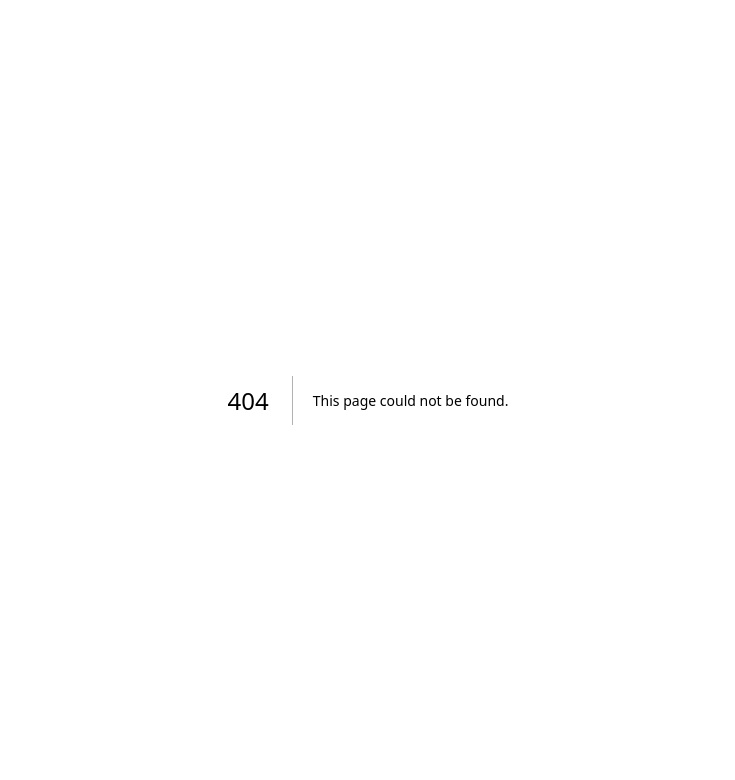
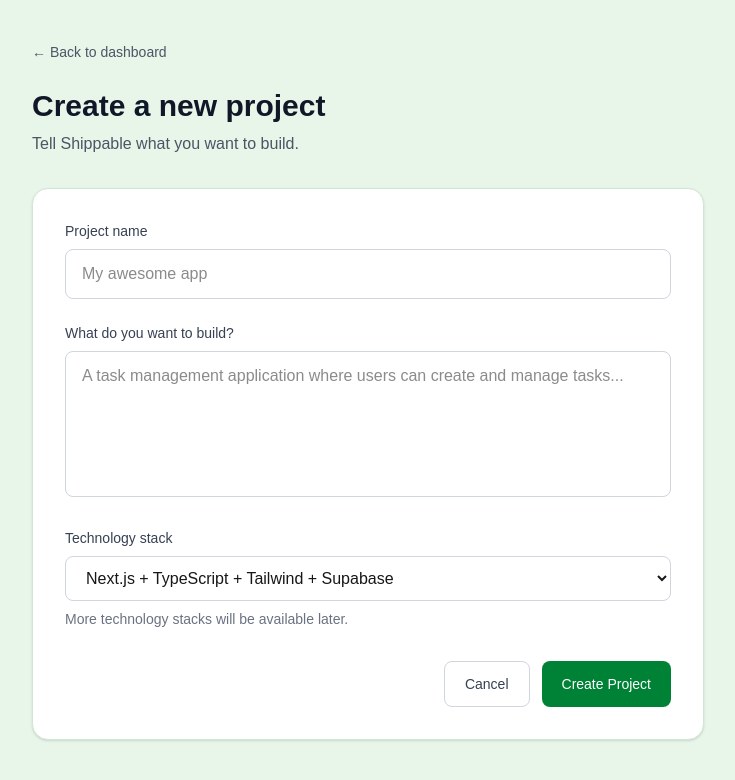
Before and after one commit to bmhmm/shippable, a Next.js app: page /projects/new in a window 1280 px wide. Before the commit this address had no page. Shown: the top 780 px of the page, without its empty margins (272-1007 px from the left). Built offline with nearby package versions, Linux system fonts and the light colour scheme.

Commit message:
feat: add dashboard and project creation UI

```diff
--- a/app/dashboard/page.tsx
+++ b/app/dashboard/page.tsx
@@ -16,26 +16,85 @@ export default function DashboardPage() {
   }
 
   return (
-    <main className="min-h-screen bg-[#E8F5E9] px-6 py-10">
-      <div className="mx-auto max-w-6xl">
-        <div className="flex items-center justify-between">
-          <div>
-            <h1 className="text-3xl font-bold text-gray-900">
-              Welcome to Shippable
-            </h1>
-
-            <p className="mt-2 text-gray-600">
-              Your dashboard is ready.
-            </p>
-          </div>
+    <main className="min-h-screen bg-[#E8F5E9]">
+      {/* Top bar */}
+      <header className="border-b border-[#D1E7D5] bg-white">
+        <div className="flex h-16 items-center justify-between px-6">
+          <h1 className="text-xl font-bold text-gray-900">
+            Shippable
+          </h1>
 
           <button
             onClick={handleLogout}
-            className="rounded-lg bg-red-600 px-5 py-2.5 font-medium text-white hover:bg-red-700"
+            className="rounded-lg border border-gray-300 px-4 py-2 text-sm font-medium text-gray-700 hover:bg-gray-100"
           >
             Log out
           </button>
         </div>
+      </header>
+
+      <div className="flex min-h-[calc(100vh-4rem)]">
+        {/* Sidebar */}
+        <aside className="w-60 border-r border-[#D1E7D5] bg-white p-4">
+          <nav className="space-y-2">
+            <button className="w-full rounded-lg bg-green-100 px-4 py-3 text-left text-sm font-medium text-green-800">
+              Dashboard
+            </button>
+
+            <button className="w-full rounded-lg px-4 py-3 text-left text-sm text-gray-600 hover:bg-gray-100">
+              Projects
+            </button>
+
+            <button className="w-full rounded-lg px-4 py-3 text-left text-sm text-gray-600 hover:bg-gray-100">
+              Settings
+            </button>
+          </nav>
+        </aside>
+
+        {/* Main content */}
+        <section className="flex-1 p-8">
+          <div className="mx-auto max-w-6xl">
+            <div className="flex items-center justify-between">
+              <div>
+                <h2 className="text-3xl font-bold text-gray-900">
+                  Dashboard
+                </h2>
+
+                <p className="mt-2 text-gray-600">
+                  Build, manage, and ship your applications.
+                </p>
+              </div>
+
+             <button
+                  onClick={() => router.push("/projects/new")}
+                  className="rounded-lg bg-green-700 px-5 py-3 font-medium text-white hover:bg-green-800"
+             >
+                + New Project
+             </button>
+            </div>
+
+            {/* Projects */}
+            <div className="mt-10">
+              <h3 className="text-lg font-semibold text-gray-900">
+                Your Projects
+              </h3>
+
+              <div className="mt-4 rounded-xl border border-dashed border-gray-300 bg-white p-12 text-center">
+                <h4 className="text-lg font-semibold text-gray-900">
+                  No projects yet
+                </h4>
+
+                <p className="mt-2 text-sm text-gray-500">
+                  Create your first project and start building with AI.
+                </p>
+
+                <button className="mt-6 rounded-lg bg-green-700 px-5 py-3 text-sm font-medium text-white hover:bg-green-800">
+                  Create your first project
+                </button>
+              </div>
+            </div>
+          </div>
+        </section>
       </div>
     </main>
   );
--- /dev/null
+++ b/app/projects/new/page.tsx
@@ -0,0 +1,138 @@
+"use client";
+
+import { FormEvent, useState } from "react";
+import { useRouter } from "next/navigation";
+
+export default function NewProjectPage() {
+  const router = useRouter();
+
+  const [name, setName] = useState("");
+  const [description, setDescription] = useState("");
+  const [stack, setStack] = useState("Next.js");
+
+  function handleSubmit(event: FormEvent<HTMLFormElement>) {
+    event.preventDefault();
+
+    console.log({
+      name,
+      description,
+      stack,
+    });
+
+    // For now, just go back to the dashboard.
+    // We'll save the project to Supabase later.
+    router.push("/dashboard");
+  }
+
+  return (
+    <main className="min-h-screen bg-[#E8F5E9] px-6 py-10">
+      <div className="mx-auto max-w-2xl">
+        {/* Header */}
+        <div className="mb-8">
+          <button
+            onClick={() => router.push("/dashboard")}
+            className="text-sm text-gray-600 hover:text-gray-900"
+          >
+            ← Back to dashboard
+          </button>
+
+          <h1 className="mt-6 text-3xl font-bold text-gray-900">
+            Create a new project
+          </h1>
+
+          <p className="mt-2 text-gray-600">
+            Tell Shippable what you want to build.
+          </p>
+        </div>
+
+        {/* Form */}
+        <div className="rounded-2xl border border-[#D1E7D5] bg-white p-8 shadow-sm">
+          <form onSubmit={handleSubmit} className="space-y-6">
+            {/* Project name */}
+            <div>
+              <label
+                htmlFor="name"
+                className="mb-2 block text-sm font-medium text-gray-700"
+              >
+                Project name
+              </label>
+
+              <input
+                id="name"
+                type="text"
+                value={name}
+                onChange={(event) => setName(event.target.value)}
+                placeholder="My awesome app"
+                required
+                className="w-full rounded-lg border border-gray-300 px-4 py-3 outline-none focus:border-green-600 focus:ring-2 focus:ring-green-100"
+              />
+            </div>
+
+            {/* Description */}
+            <div>
+              <label
+                htmlFor="description"
+                className="mb-2 block text-sm font-medium text-gray-700"
+              >
+                What do you want to build?
+              </label>
+
+              <textarea
+                id="description"
+                value={description}
+                onChange={(event) => setDescription(event.target.value)}
+                placeholder="A task management application where users can create and manage tasks..."
+                rows={5}
+                required
+                className="w-full resize-none rounded-lg border border-gray-300 px-4 py-3 outline-none focus:border-green-600 focus:ring-2 focus:ring-green-100"
+              />
+            </div>
+
+            {/* Stack */}
+            <div>
+              <label
+                htmlFor="stack"
+                className="mb-2 block text-sm font-medium text-gray-700"
+              >
+                Technology stack
+              </label>
+
+              <select
+                id="stack"
+                value={stack}
+                onChange={(event) => setStack(event.target.value)}
+                className="w-full rounded-lg border border-gray-300 bg-white px-4 py-3 outline-none focus:border-green-600 focus:ring-2 focus:ring-green-100"
+              >
+                <option value="Next.js">
+                  Next.js + TypeScript + Tailwind + Supabase
+                </option>
+              </select>
+
+              <p className="mt-2 text-sm text-gray-500">
+                More technology stacks will be available later.
+              </p>
+            </div>
+
+            {/* Buttons */}
+            <div className="flex justify-end gap-3 pt-2">
+              <button
+                type="button"
+                onClick={() => router.push("/dashboard")}
+                className="rounded-lg border border-gray-300 px-5 py-3 text-sm font-medium text-gray-700 hover:bg-gray-50"
+              >
+                Cancel
+              </button>
+
+              <button
+                type="submit"
+                className="rounded-lg bg-green-700 px-5 py-3 text-sm font-medium text-white hover:bg-green-800"
+              >
+                Create Project
+              </button>
+            </div>
+          </form>
+        </div>
+      </div>
+    </main>
+  );
+}
```
